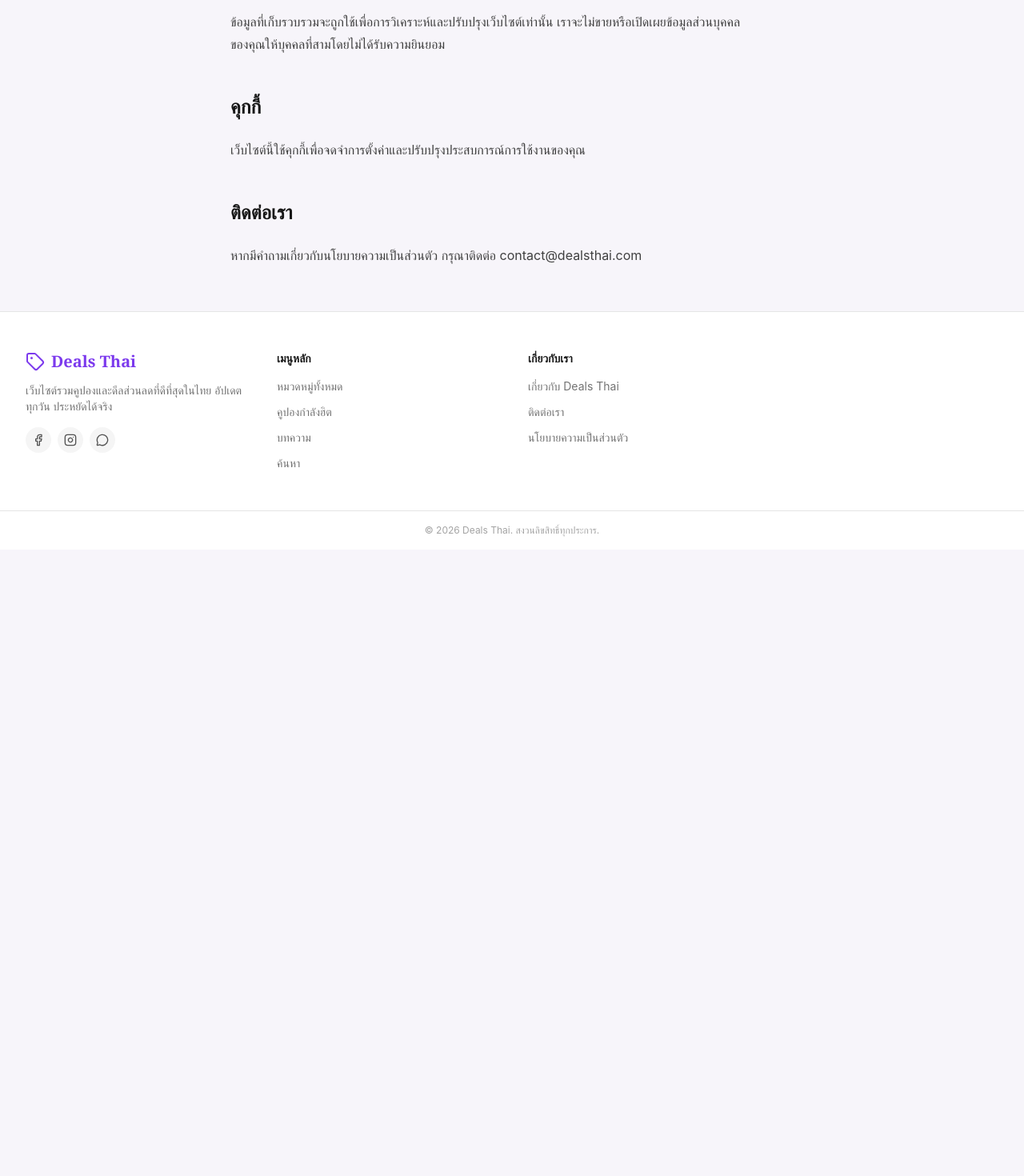
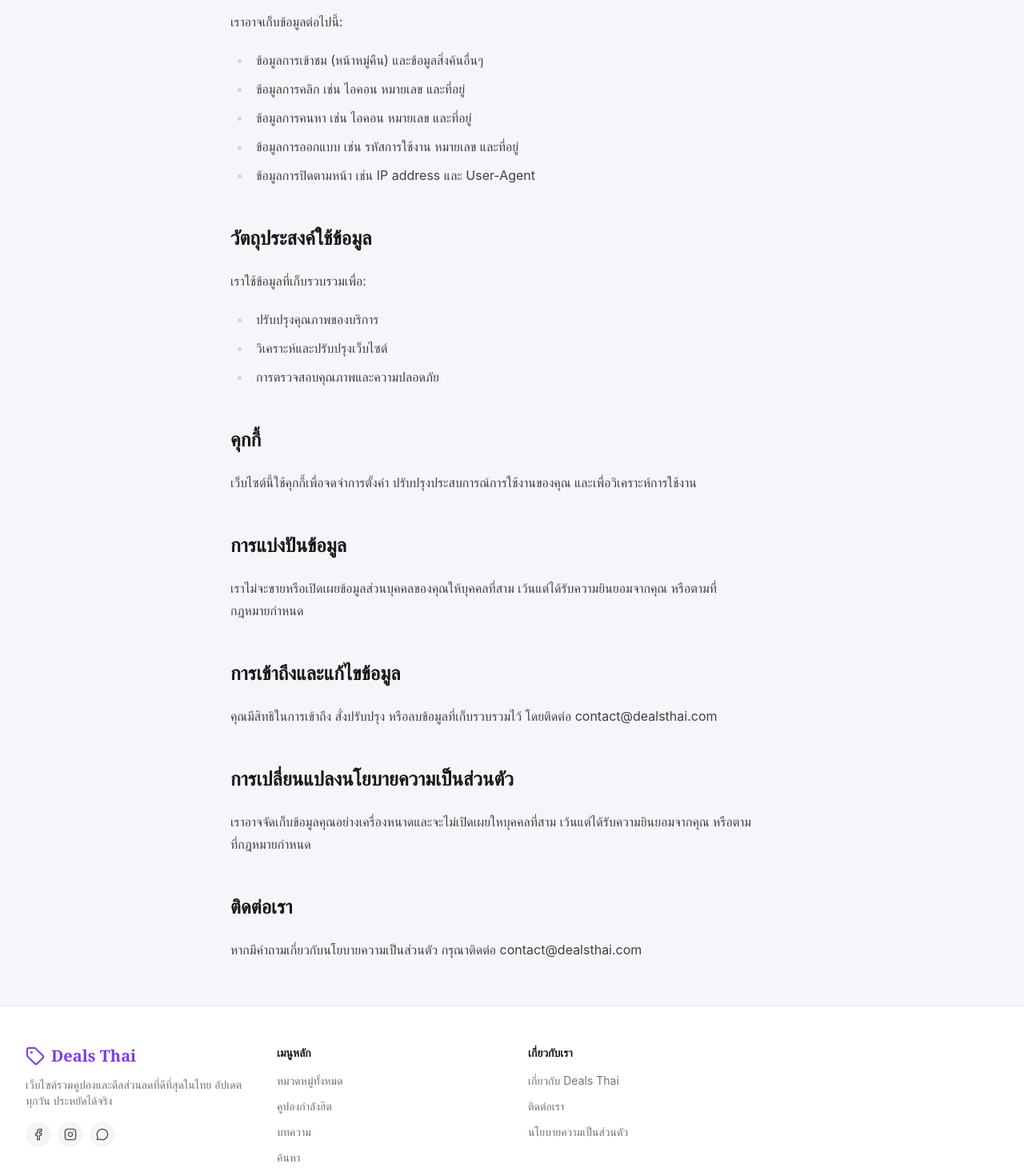
Before and after one commit to boynaa1122-ui/thailand-coupon-hub, a Next.js app: page /privacy in a window 1280 px wide. Shown: the part 460-1930 px from the top of the page at 80% size. Before the commit the page ends 1147 px from the top, so only its background shows below. Built offline with nearby package versions, Linux system fonts and the light colour scheme; no server answers.

Commit message:
content: update sample data and page content for better consistency and completeness

```diff
--- a/app/(public)/about/page.tsx
+++ b/app/(public)/about/page.tsx
@@ -18,14 +18,29 @@ export default function AboutPage() {
         </p>
         <p>
           ทีมงานของเราตรวจสอบและอัปเดตคูปองทุกวัน เพื่อให้มั่นใจว่าโค้ดส่วนลดที่คุณเห็นบนเว็บไซต์ยังใช้งานได้จริง
-          ไม่ว่าจะเป็นแฟชั่น อิเล็กทรอนิกส์ อาหาร ท่องเที่ยว หรือความงาม เรารวบรวมไว้ให้คุณในที่เดียว
+          ไม่ว่าจะเป็นแฟชั่น อิเล็กทรอนิกส์ อาหาร ท่องเที่ยว ความงาม หรือสินค้าอื่นๆ เรารวบรวมไว้ให้คุณในที่เดียว
         </p>
+
+        <h2>ทำไมต้อง Deals Thai?</h2>
+        <ul>
+          <li><strong>อัปเดตทุกวัน:</strong> เราตรวจสอบและอัปเดตคูปองใหม่ทุกวัน เพื่อให้คุณได้ข้อมูลล่าสุดเสมอ</li>
+          <li><strong>ครบครัน:</strong> ตั้งแต่แฟชั่น อาหาร ท่องเที่ยว ไปจนถึงอิเล็กทรอนิกส์ ทุกหมวดหมู่ที่คุณต้องการ</li>
+          <li><strong>ใช้งานง่าย:</strong> ค้นหาคูปองตามหมวดหมู่ หรือใช้ฟังก์ชันค้นหาเพื่อหาดีลที่คุณสนใจได้อย่างรวดเร็ว</li>
+          <li><strong>ปลอดภัย:</strong> เราตรวจสอบทุกลิงก์และโค้ดส่วนลดเพื่อให้มั่นใจว่าปลอดภัยและใช้งานได้จริง</li>
+        </ul>
+
         <h2>พันธกิจของเรา</h2>
         <ul>
           <li>รวบรวมคูปองที่ใช้งานได้จริงและอัปเดตล่าสุด</li>
           <li>นำเสนอเนื้อหาที่เป็นประโยชน์เกี่ยวกับการช้อปปิ้งอย่างคุ้มค่า</li>
           <li>สร้างประสบการณ์การใช้งานที่รวดเร็วและใช้งานง่ายบนทุกอุปกรณ์</li>
+          <li>ช่วยให้นักช้อปชาวไทยประหยัดเงินและเพลิดเพลินกับการช้อปปิ้ง</li>
         </ul>
+
+        <h2>ติดต่อเรา</h2>
+        <p>
+          มีข้อเสนอแนะหรือต้องการร่วมมือกับเรา? สามารถติดต่อได้ที่ <a href="mailto:contact@dealsthai.com">contact@dealsthai.com</a> หรือผ่านช่องทางอื่นๆ ในหน้า <a href="/contact">ติดต่อเรา</a>
+        </p>
       </div>
     </div>
   );
--- a/app/(public)/contact/page.tsx
+++ b/app/(public)/contact/page.tsx
@@ -32,7 +32,7 @@ export default function ContactPage() {
             <Phone className="mt-0.5 h-5 w-5 text-primary-500" />
             <div>
               <p className="font-medium">โทรศัพท์</p>
-              <p className="text-sm text-neutral-500">02-xxx-xxxx (จันทร์-ศุกร์ 9:00-18:00)</p>
+              <p className="text-sm text-neutral-500">02-123-4567 (จันทร์-ศุกร์ 09:00-18:00)</p>
             </div>
           </div>
           <div className="flex items-start gap-3">
--- a/app/(public)/privacy/page.tsx
+++ b/app/(public)/privacy/page.tsx
@@ -12,21 +12,59 @@ export default function PrivacyPage() {
     <div className="container-page max-w-3xl py-14">
       <h1 className="font-display text-3xl font-bold text-neutral-900 dark:text-neutral-100">นโยบายความเป็นส่วนตัว</h1>
       <div className="prose prose-neutral mt-6 dark:prose-invert">
-        <p>ปรับปรุงล่าสุด: 2026</p>
+        <p><strong>ปรับปรุงล่าสุด:</strong> 12 มกราคม 2568</p>
+
+        <h2>บทนำ นโยบายความเป็นส่วนตัว</h2>
+        <p>
+          Deals Thai ("เรา") มิสคติชอบให้คุณคุณความเป็นส่วนตัว และจะปรับปรุงข้อมูลส่วนบุคคลของคุณอย่างเครื่องหนาด
+        </p>
+
         <h2>ข้อมูลที่เราเก็บรวบรวม</h2>
         <p>
-          เราเก็บข้อมูลการใช้งานเว็บไซต์ เช่น หน้าที่เข้าชม การคลิกคูปอง และคำค้นหา เพื่อปรับปรุงคุณภาพของบริการ
-          และแสดงเนื้อหาที่เกี่ยวข้องกับความสนใจของคุณ
+          เราอาจเก็บข้อมูลต่อไปนี้:
         </p>
-        <h2>การใช้ข้อมูล</h2>
+        <ul>
+          <li>ข้อมูลการเข้าชม (หน้าหมู่คืน) และข้อมูลสิ่งค้นอื่นๆ</li>
+          <li>ข้อมูลการคลิก เช่น ไอคอน หมายเลข และที่อยู่</li>
+          <li>ข้อมูลการคนหา เช่น ไอคอน หมายเลข และที่อยู่</li>
+          <li>ข้อมูลการออกแบบ เช่น รหัสการใช้งาน หมายเลข และที่อยู่</li>
+          <li>ข้อมูลการปิดตามหน้า เช่น IP address และ User-Agent</li>
+        </ul>
+
+        <h2>วัตถุประสงค์ใช้ข้อมูล</h2>
         <p>
-          ข้อมูลที่เก็บรวบรวมจะถูกใช้เพื่อการวิเคราะห์และปรับปรุงเว็บไซต์เท่านั้น เราจะไม่ขายหรือเปิดเผยข้อมูลส่วนบุคคล
-          ของคุณให้บุคคลที่สามโดยไม่ได้รับความยินยอม
+          เราใช้ข้อมูลที่เก็บรวบรวมเพื่อ:
         </p>
+        <ul>
+          <li>ปรับปรุงคุณภาพของบริการ</li>
+          <li>วิเคราะห์และปรับปรุงเว็บไซต์</li>
+          <li>การตรวจสอบคุณภาพและความปลอดภัย</li>
+        </ul>
+
         <h2>คุกกี้</h2>
-        <p>เว็บไซต์นี้ใช้คุกกี้เพื่อจดจำการตั้งค่าและปรับปรุงประสบการณ์การใช้งานของคุณ</p>
+        <p>
+          เว็บไซต์นี้ใช้คุกกี้เพื่อจดจำการตั้งค่า ปรับปรุงประสบการณ์การใช้งานของคุณ และเพื่อวิเคราะห์การใช้งาน
+        </p>
+
+        <h2>การแบ่งปันข้อมูล</h2>
+        <p>
+          เราไม่จะขายหรือเปิดเผยข้อมูลส่วนบุคคลของคุณให้บุคคลที่สาม เว้นแต่ได้รับความยินยอมจากคุณ หรือตามที่กฎหมายกำหนด
+        </p>
+
+        <h2>การเข้าถึงและแก้ไขข้อมูล</h2>
+        <p>
+          คุณมีสิทธิในการเข้าถึง สั่งปรับปรุง หรือลบข้อมูลที่เก็บรวบรวมไว้ โดยติดต่อ contact@dealsthai.com
+        </p>
+
+        <h2>การเปลี่ยนแปลงนโยบายความเป็นส่วนตัว</h2>
+        <p>
+          เราอาจจัดเก็บข้อมูลคุณอย่างเครื่องหนาดและจะไม่เปิดเผยใหบุคคลที่สาม เว้นแต่ได้รับความยินยอมจากคุณ หรือตามที่กฎหมายกำหนด
+        </p>
+
         <h2>ติดต่อเรา</h2>
-        <p>หากมีคำถามเกี่ยวกับนโยบายความเป็นส่วนตัว กรุณาติดต่อ contact@dealsthai.com</p>
+        <p>
+          หากมีคำถามเกี่ยวกับนโยบายความเป็นส่วนตัว กรุณาติดต่อ contact@dealsthai.com
+        </p>
       </div>
     </div>
   );
--- a/components/layout/Footer.tsx
+++ b/components/layout/Footer.tsx
@@ -35,16 +35,33 @@ export function Footer() {
             เว็บไซต์รวมคูปองและดีลส่วนลดที่ดีที่สุดในไทย อัปเดตทุกวัน ประหยัดได้จริง
           </p>
           <div className="mt-4 flex gap-2">
-            {[FacebookIcon, InstagramIcon, MessageCircle].map((Icon, i) => (
-              <a
-                key={i}
-                href="#"
-                aria-label="social link"
-                className="rounded-full bg-neutral-100 p-2 text-neutral-600 hover:bg-primary-100 hover:text-primary-600 dark:bg-neutral-800 dark:text-neutral-300"
-              >
-                <Icon className="h-4 w-4" />
-              </a>
-            ))}
+            <a
+              href="https://facebook.com/dealsthai"
+              target="_blank"
+              rel="noopener noreferrer"
+              aria-label="Facebook"
+              className="rounded-full bg-neutral-100 p-2 text-neutral-600 hover:bg-primary-100 hover:text-primary-600 dark:bg-neutral-800 dark:text-neutral-300"
+            >
+              <FacebookIcon className="h-4 w-4" />
+            </a>
+            <a
+              href="https://instagram.com/dealsthai"
+              target="_blank"
+              rel="noopener noreferrer"
+              aria-label="Instagram"
+              className="rounded-full bg-neutral-100 p-2 text-neutral-600 hover:bg-primary-100 hover:text-primary-600 dark:bg-neutral-800 dark:text-neutral-300"
+            >
+              <InstagramIcon className="h-4 w-4" />
+            </a>
+            <a
+              href="https://line.me/R/ti/p/@dealsthai"
+              target="_blank"
+              rel="noopener noreferrer"
+              aria-label="LINE"
+              className="rounded-full bg-neutral-100 p-2 text-neutral-600 hover:bg-primary-100 hover:text-primary-600 dark:bg-neutral-800 dark:text-neutral-300"
+            >
+              <MessageCircle className="h-4 w-4" />
+            </a>
           </div>
         </div>
 
```
Also changed, not shown: 1 other file (tests, documents, lock files or other folders).
